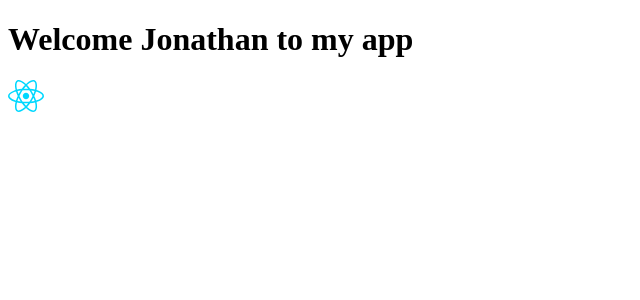
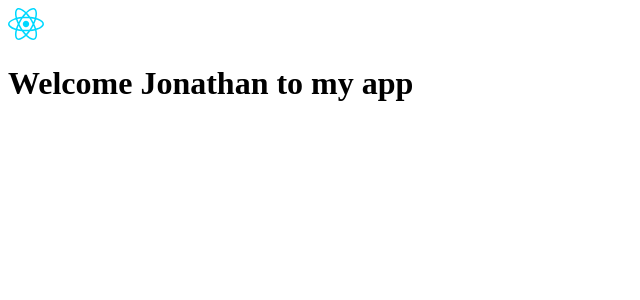
Before and after one commit to jonathan-j-ui/myFirstReactProject, a React (Vite) app in the folder my-react-app/: page / in a window 1280 px wide. Shown: the top 300 px of the page, without its empty margins (0-640 px from the left). Built offline with nearby package versions, Linux system fonts and the light colour scheme.

Commit message:
Refactor to use inline jsx if-else statement for isLoggedIny check

```diff
--- a/my-react-app/src/App.jsx
+++ b/my-react-app/src/App.jsx
@@ -5,7 +5,7 @@ function MyButton() {
     <button>Login</button>
   );
 }
-const loggedIn = 1;
+const isLoggedIn = true;
 
 const user = {
   name: "Jonathan",
@@ -13,18 +13,16 @@ const user = {
 };
 
 export default function App() {
-  let content;
-  if (loggedIn == 1){
-    content = <h1>Welcome {user.name} to my app</h1>;
-  }
-  else{
-    content = <MyButton />;
-  }
-
   return (
     <div>
-      {content}
-      <img src={user.img} />
+      {isLoggedIn ? (
+        <>
+          <img src={user.img} />
+          <h1>Welcome {user.name} to my app</h1>
+        </>
+      ) : (
+        <MyButton />
+      )}
     </div>
   );
 }
```
